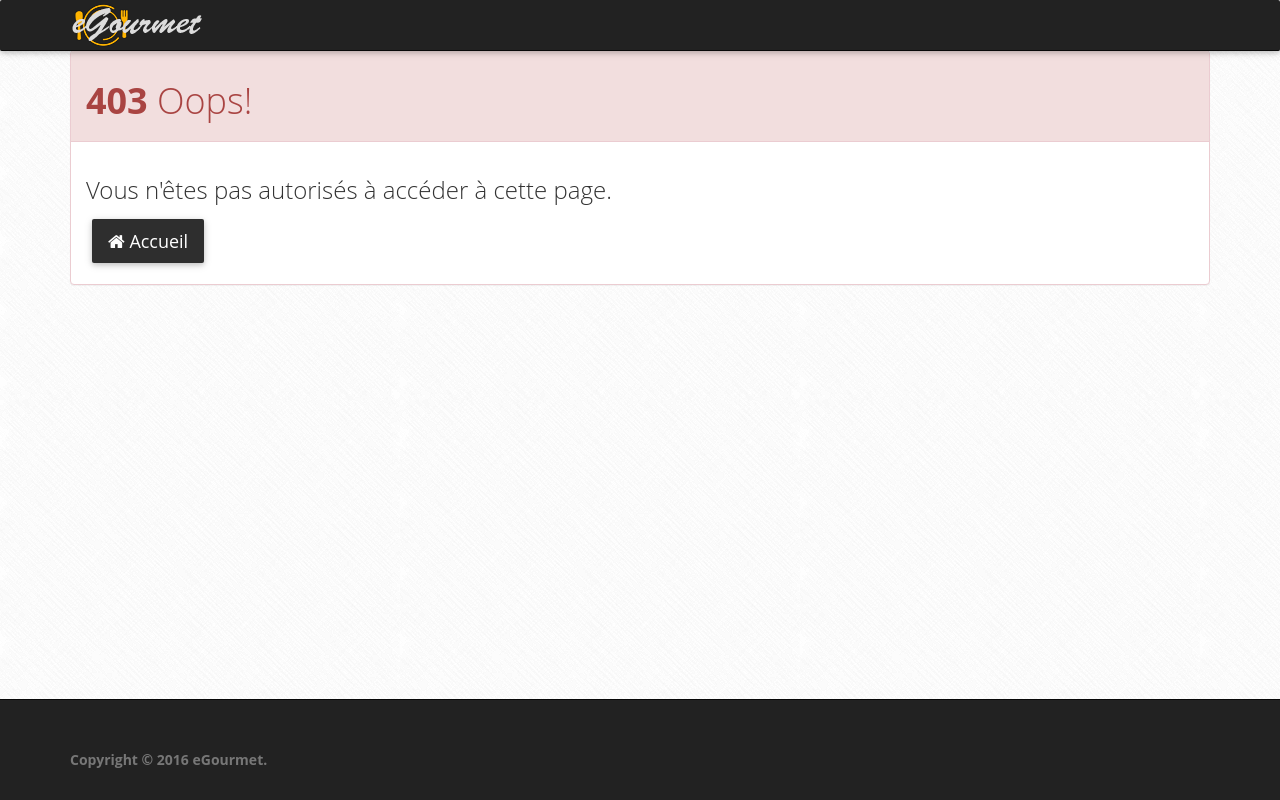
After one commit to rmedard/egourmet, a Laravel app: template resources/views/errors/403.blade.php in a window 1280 px wide. The commit adds this page. Run offline with Laravel 8, Linux system fonts and the light colour scheme; the template is opened without the code that fills it, so the values that code supplies are empty; settings files or empty folders that the repository lacks are supplied; parts of the project's set-up code (start-up, migrations or seed data) failed here and were passed over.

Commit message:
First online

```diff
--- /dev/null
+++ b/resources/views/errors/403.blade.php
@@ -0,0 +1,16 @@
+@extends('layouts.app')
+@section('content')
+    <div class="container">
+        <div class="panel panel-danger">
+            <div class="panel-heading"><h1><b>403</b> Oops! </h1></div>
+            <div class="panel-body">
+                <h3>Vous n'êtes pas autorisés à accéder à cette page.</h3>
+                <div>
+                    <a href="/" class="btn btn-lg btn-elegant">
+                        <i class="fa fa-home" aria-hidden="true"></i> Accueil
+                    </a>
+                </div>
+            </div>
+        </div>
+    </div>
+@endsection
--- a/resources/views/homeform.blade.php
+++ b/resources/views/homeform.blade.php
@@ -22,12 +22,12 @@
                 {!! Form::open(['route' => 'ratings.store', 'method' => 'POST','files' => true, 'id' => 'resto-form-id']) !!}
                 <div class="md-form form-group" id="search-dish-group" style="width: 100%">
                     <input type="text" id="search-dish" class="form-control validate" name="searchdish" placeholder="Chercher un plat..." value="{{old('searchdish')}}">
-                    <input type="hidden" id="selected-dish" name="selecteddish">
+                    <input type="hidden" id="selected-dish" name="selecteddish" value="{{old('selecteddish')}}">
                 </div>
                 <div style="text-align: right;"><a href="#" onclick="openDishModal();">Vous ne trouvez pas le plat?</a></div>
                 <div class="md-form form-group" id="search-resto-group" style="width: 100%">
                     <input type="text" id="search-resto" class="form-control validate" name="searchresto" placeholder="Chercher un restaurant..." value="{{old('searchresto')}}">
-                    <input type="hidden" id="selected-resto" name="selectedresto">
+                    <input type="hidden" id="selected-resto" name="selectedresto" value="{{old('selectedresto')}}">
                 </div>
                 <div style="text-align: right;"><a href="#" onclick="openRestoModal();">Vous ne trouvez pas le restaurant?</a></div>
                 <div class="md-form rate-input" style="font-size: 30px">
```
Also changed, not shown: resources/views/errors/404.blade.php (added, +16 -0 lines).
